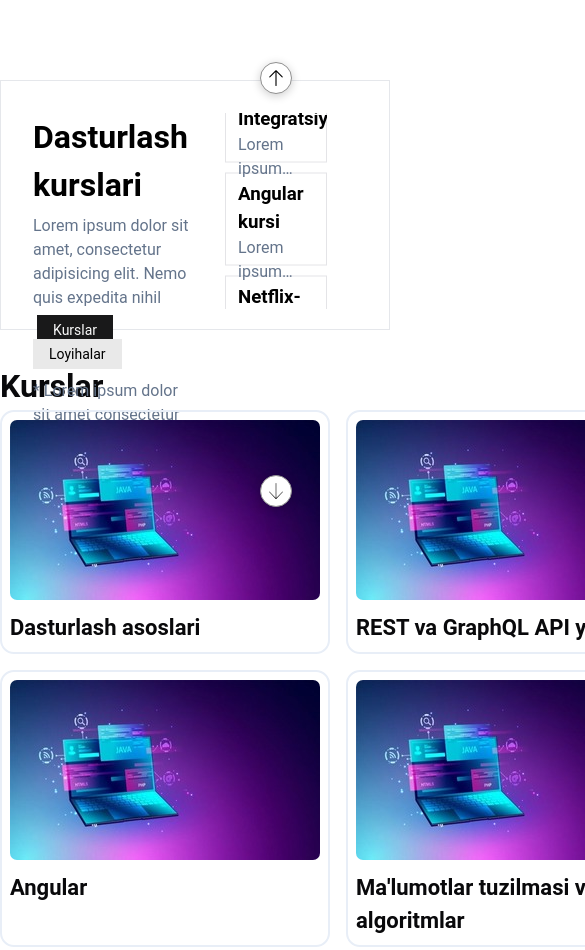
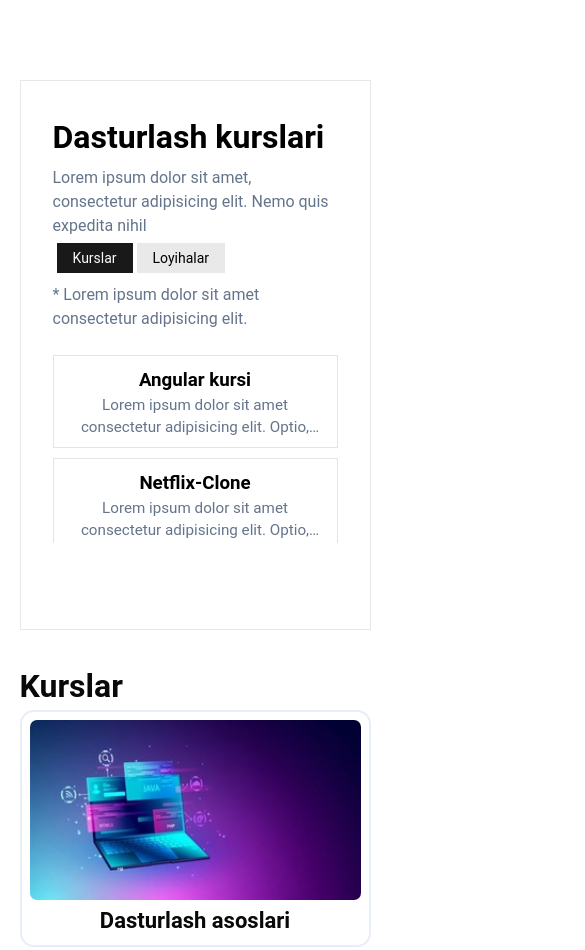
Before and after one commit to bekhzod0506/lms, a website: page index.html in a window 390 px wide. Shown: the top 950 px of the page, 585 px wide, since content can reach past the window. Drawn offline with nearby package versions, Linux system fonts and the light colour scheme.

Commit message:
is changed some styles of header section and added responsiveness

```diff
--- a/index.html
+++ b/index.html
@@ -27,7 +27,6 @@
                         * Lorem ipsum dolor sit amet consectetur adipisicing
                         elit.
                     </p>
-                    <p></p>
                 </div>
                 <div class="slider">
                     <div class="swiper">
@@ -60,7 +59,7 @@
                                 </p>
                             </div>
                         </div>
-
+                        <!-- Swiper Navigation Buttons -->
                         <div class="swiper-button-prev">
                             <svg
                                 xmlns="http://www.w3.org/2000/svg"
@@ -87,13 +86,12 @@
                         </div>
                     </div>
                 </div>
-
-                <!-- Swiper Navigation Buttons -->
             </header>
         </div>
 
         <!-- main section includes courses' list -->
-        <main class="main-section">
+         <div class="container">
+          <main class="main-section">
             <a href="#" class="link-title">
                 <h1 class="main-section__title">Kurslar</h1>
             </a>
@@ -208,6 +206,8 @@
                 </a>
             </div>
         </main>
+         </div>
+
 
         <!-- Swiperjs code script -->
         <script src="https://cdn.jsdelivr.net/npm/swiper@11/swiper-bundle.min.js"></script>
@@ -219,6 +219,7 @@
                 spaceBetween: 10,
                 initialSlide: 0,
                 mousewheel: true,
+                loop: true,
                 pagination: {
                     el: ".swiper-pagination",
                     clickable: true,
@@ -227,7 +228,6 @@
                     nextEl: ".swiper-button-next",
                     prevEl: ".swiper-button-prev",
                 },
-                centeredSlides: true,
                 autoplay: {
                     delay: 2500,
                     disableOnInteraction: false,
--- a/styles.css
+++ b/styles.css
@@ -2,6 +2,12 @@
 
 /* Tailwindcss */
 /* @import "tailwindcss"; */
+
+/* root */
+
+:root {
+  --border-color: #E8EEF7;
+}
 
 /* fonts */
 @font-face {
@@ -41,16 +47,19 @@ a {
 }
 
 .container {
+  width: 90%;
   max-width: 992px;
   margin: 0 auto;
 }
-.container .header-section {
+.header-section {
   margin-top: 5rem;
+  padding: 2rem;
   display: grid;
   grid-template-columns: repeat(2, minmax(0, 1fr));
-  padding: 2rem;
+  align-content: center;
   border: 1px solid #e5e7eb;
-  max-height: 250px;
+  max-height: 260px;
+  overflow: hidden;
 }
 
 .welcome-section {
@@ -91,29 +100,35 @@ a {
 
 .slider {
   position: relative;
+  width: 100%;
+  max-width: 460px;
+  height: 200px;
+  justify-items: center;
 }
-.slider .swiper {
+.slider > .swiper {
   overflow: hidden;
+  height: 100%;
   max-height: 196px;
-  margin: 0 30px;
+  width: 90%;
 }
-.slider .swiper .swiper-wrapper {
-  overflow: hidden;
-}
-
 .swiper-slide {
   border: 1px solid hsl(240, 5.9%, 90%);
-  padding: 0.35rem 0.75rem;
+  padding: 10px;
   margin: 0.5rem 0;
   background-color: white;
-  width: 100%;
-  /* Text clamping */
+  display: flex;
+  flex-direction: column;
+  align-items: center;
+  justify-content: center;
+  text-align: center;
 }
+/* Text clamping */
 .swiper-slide > p {
   display: -webkit-box;
   -webkit-box-orient: vertical;
   -webkit-line-clamp: 2;
   overflow: hidden;
+  font-size: 0.95rem;
 }
 
 .swiper-button-prev,
@@ -129,7 +144,7 @@ a {
   justify-content: center;
   z-index: 10;
   box-shadow: 0px 2px 10px rgba(0, 0, 0, 0.2); /* Shadow qo‘shildi */
-  transition: all 0.3s ease-in-out;
+  transition: all 0.4s ease-in-out;
 }
 
 .swiper-button-prev:hover,
@@ -139,22 +154,19 @@ a {
 }
 
 .swiper-button-prev {
-  top: -15%;
+  top: -14%;
   left: 50%;
   transform: translateX(-50%);
 }
 
 .swiper-button-next {
-  bottom: -15%;
+  bottom: -14%;
   left: 50%;
   transform: translateX(-50%);
 }
 /* Main setion styles */
 .main-section {
-  max-width: 992px;
-  margin-top: 2rem;
-  margin-left: auto;
-  margin-right: auto;
+  margin: 2rem auto;
 }
  .link-title {
   display: inline-block;
@@ -162,12 +174,12 @@ a {
  }
  .courses-list__section {
   display: grid;
-  grid-template-columns: repeat(3, 1fr);
+  grid-template-columns: repeat(auto-fit, minmax(245px, 1fr));
   gap: 1rem;
  }
  .course {
   padding: 8px;
-  border: 2px solid #E8EEF7;
+  border: 2px solid var(--border-color);
   border-radius: 14px;
   transition: all 0.3s cubic-bezier(0, 0, 0.5, 1);
   position: relative;
@@ -180,11 +192,38 @@ a {
  }
  .course-img {
   width: 100%;
+  height: 180px;
+  overflow: hidden;
  }
  .course-img > img {
+  width: 100%;
+  height: 100%;
   border-radius: 7px;
+  object-fit: cover;
  }
  .course > h3 {
+  text-align: center;
+  font-weight: 600;
   margin-top: 4px;
   font-size: 22px;
  }
+
+ @media only screen and (max-width: 768px) {
+  .container .header-section {
+    grid-template-columns: 1fr;
+    max-height: max-content;
+  }
+  .slider {
+    margin-top: 1rem;
+    width: 100%;
+    height: 250px;
+  }
+  .slider > .swiper {
+    margin: 0;
+    width: 100%;
+  }
+  .swiper-button-prev,
+  .swiper-button-next {
+    display: none;
+  }
+ }
```
